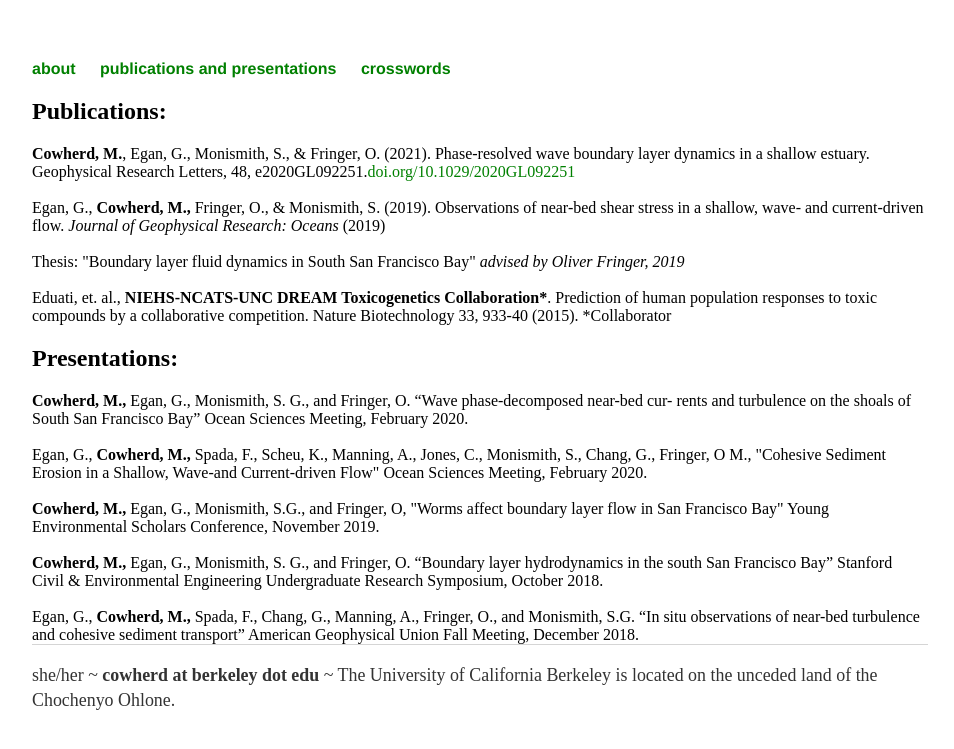
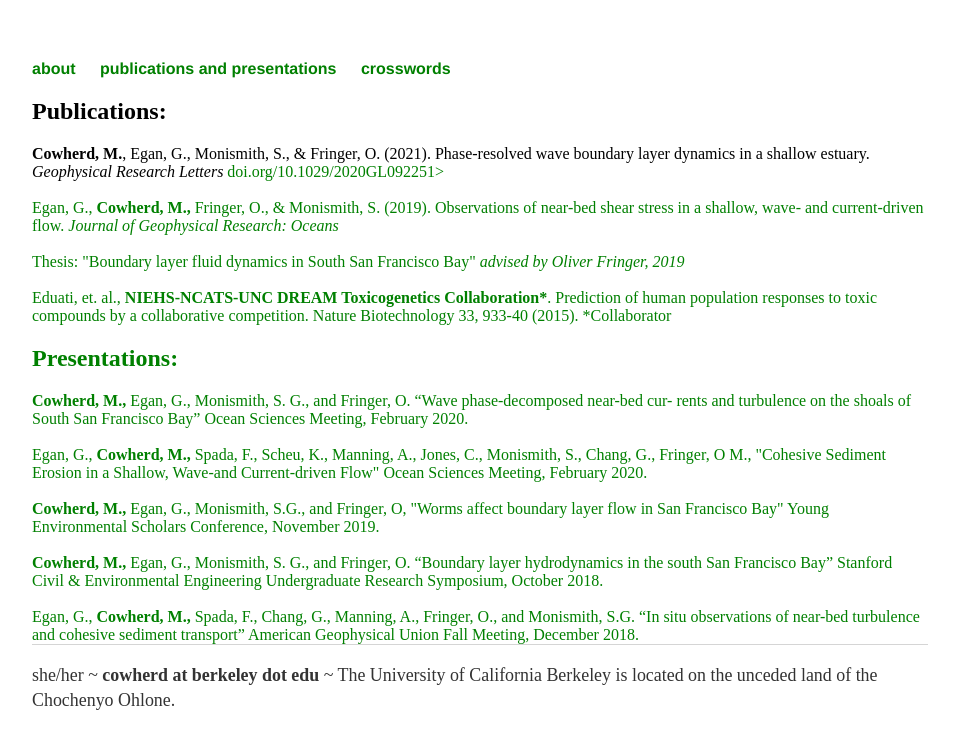
Before and after one commit to mariannecowherd/mariannecowherd.github.io, a Jekyll site: the page built from cv/index.html, in a window 1280 px wide. Shown: the top 749 px of the page, without its empty margins (160-1114 px from the left). Built offline with Jekyll 4.4.1, drawn with Linux system fonts in a browser that asks for light colours.

Commit message:
Update index.html

```diff
--- a/cv/index.html
+++ b/cv/index.html
@@ -10,8 +10,8 @@
 <div class="blurb">
 
 	<h2>Publications:</h2>
-	<b>Cowherd, M.</b>, Egan, G., Monismith, S., & Fringer, O. (2021). Phase‐resolved wave boundary layer dynamics in a shallow estuary. Geophysical Research Letters, 48, e2020GL092251.<a href="doi.org/10.1029/2020GL092251">doi.org/10.1029/2020GL092251</a> <br><br>
-	Egan, G., <b>Cowherd, M.,</b> Fringer, O., & Monismith, S. (2019). Observations of near-bed shear stress in a shallow, wave- and current-driven flow. <i>Journal of Geophysical Research: Oceans</i> (2019)<br><br>
+	<b>Cowherd, M.</b>, Egan, G., Monismith, S., & Fringer, O. (2021). Phase‐resolved wave boundary layer dynamics in a shallow estuary. <i> Geophysical Research Letters </i> <a href="doi.org/10.1029/2020GL092251">doi.org/10.1029/2020GL092251> <br><br>
+	Egan, G., <b>Cowherd, M.,</b> Fringer, O., & Monismith, S. (2019). Observations of near-bed shear stress in a shallow, wave- and current-driven flow. <i>Journal of Geophysical Research: Oceans</i><a href="doi.org/10.1029/2019JC015165" doi.org/10.1029/2019JC015165> <br><br>
 	Thesis: "Boundary layer fluid dynamics in South San Francisco Bay" <i>advised by Oliver Fringer, 2019</i><br><br>
 	Eduati, et. al., <b>NIEHS-NCATS-UNC DREAM Toxicogenetics Collaboration*</b>. Prediction of human population responses to toxic compounds by a collaborative competition. Nature Biotechnology 33, 933-40 (2015). *Collaborator
 	<h2>Presentations:</h2>
```
